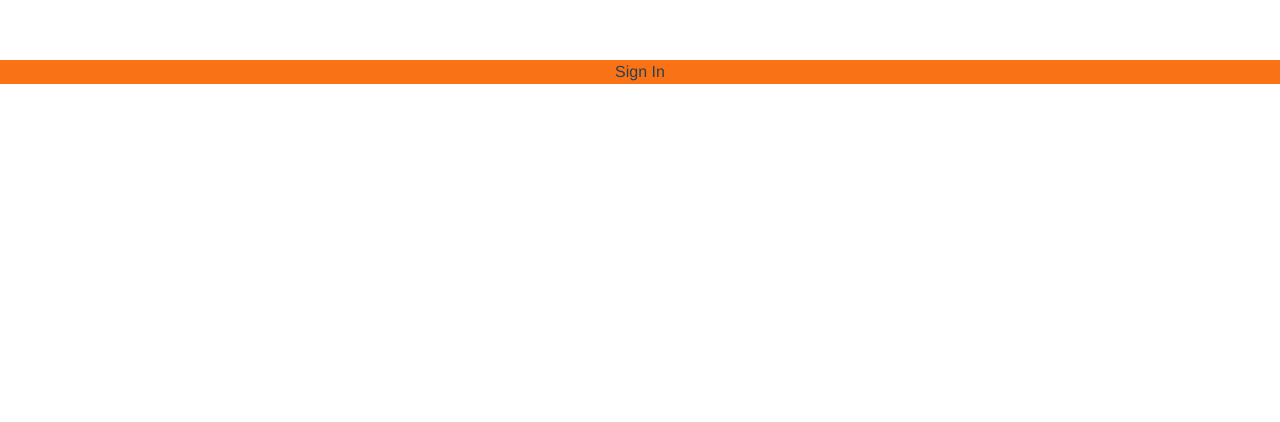
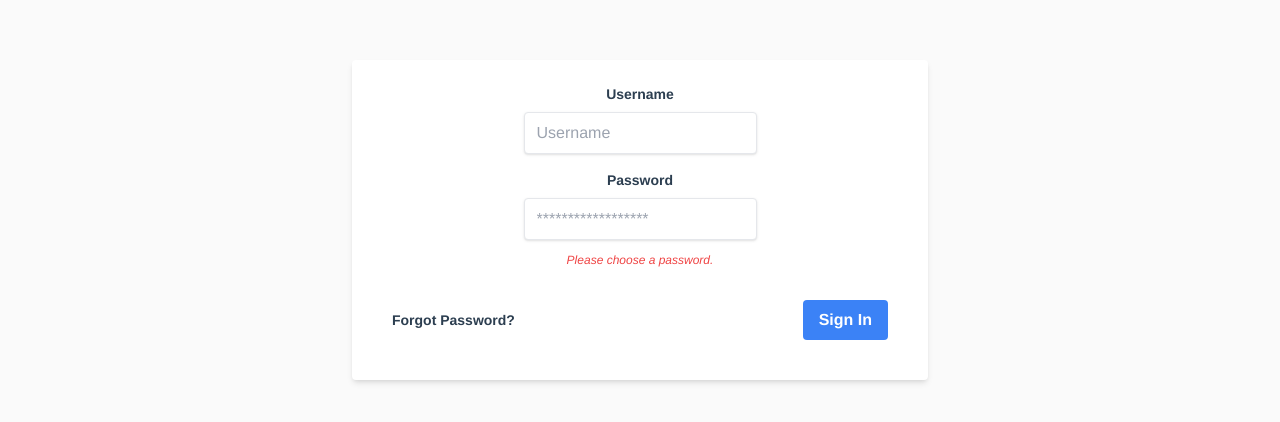
Before and after one commit to Mr-G-D/discussion-forum, a Vue app: page /signin in a window 1280 px wide. Shown: the top 422 px of the page. Built offline with nearby package versions, Linux system fonts and the light colour scheme.

Commit message:
signin page designed

```diff
--- a/public/index.html
+++ b/public/index.html
@@ -1,15 +1,19 @@
 <!DOCTYPE html>
 <html lang="">
   <head>
-    <meta charset="utf-8">
-    <meta http-equiv="X-UA-Compatible" content="IE=edge">
-    <meta name="viewport" content="width=device-width,initial-scale=1.0">
-    <link rel="icon" href="<%= BASE_URL %>favicon.ico">
+    <meta charset="utf-8" />
+    <meta http-equiv="X-UA-Compatible" content="IE=edge" />
+    <meta name="viewport" content="width=device-width,initial-scale=1.0" />
+    <link rel="icon" href="<%= BASE_URL %>favicon.ico" />
     <title><%= htmlWebpackPlugin.options.title %></title>
   </head>
-  <body>
+  <body style="background-color: #fafafa">
     <noscript>
-      <strong>We're sorry but <%= htmlWebpackPlugin.options.title %> doesn't work properly without JavaScript enabled. Please enable it to continue.</strong>
+      <strong
+        >We're sorry but <%= htmlWebpackPlugin.options.title %> doesn't work
+        properly without JavaScript enabled. Please enable it to
+        continue.</strong
+      >
     </noscript>
     <div id="app"></div>
     <!-- built files will be auto injected -->
--- a/src/App.vue
+++ b/src/App.vue
@@ -1,4 +1,4 @@
-<template>
+<template class="body">
   <router-view />
 </template>
 
--- a/src/views/auth/SignIn.vue
+++ b/src/views/auth/SignIn.vue
@@ -1,5 +1,51 @@
-<template>
-  <h2 class="bg-orange-500">Sign In</h2>
+<template class="flex align-middle justify-center">
+  <div
+    class="bg-white shadow-md rounded px-8 pt-6 pb-8 mb-4 max-w-xl m-10 md:m-auto flex flex-col justify-center align-middle"
+  >
+    <div class="mb-4">
+      <label
+        class="block text-grey-darker text-sm font-bold mb-2"
+        for="username"
+      >
+        Username
+      </label>
+      <input
+        class="shadow appearance-none border rounded py-2 px-3 text-grey-darker"
+        id="username"
+        type="text"
+        placeholder="Username"
+      />
+    </div>
+    <div class="mb-6">
+      <label
+        class="block text-grey-darker text-sm font-bold mb-2"
+        for="password"
+      >
+        Password
+      </label>
+      <input
+        class="shadow appearance-none border border-red rounded py-2 px-3 text-grey-darker mb-3"
+        id="password"
+        type="password"
+        placeholder="******************"
+      />
+      <p class="text-red-500 text-xs italic">Please choose a password.</p>
+    </div>
+    <div class="flex items-center justify-between flex-col md:flex-row">
+      <a
+        class="inline-block align-baseline font-bold text-sm text-blue hover:text-blue-darker m-2"
+        href="#"
+      >
+        Forgot Password?
+      </a>
+      <button
+        class="bg-blue-500 hover:bg-blue-dark text-white font-bold py-2 px-4 rounded m-2"
+        type="button"
+      >
+        Sign In
+      </button>
+    </div>
+  </div>
 </template>
 
 <script>
```
